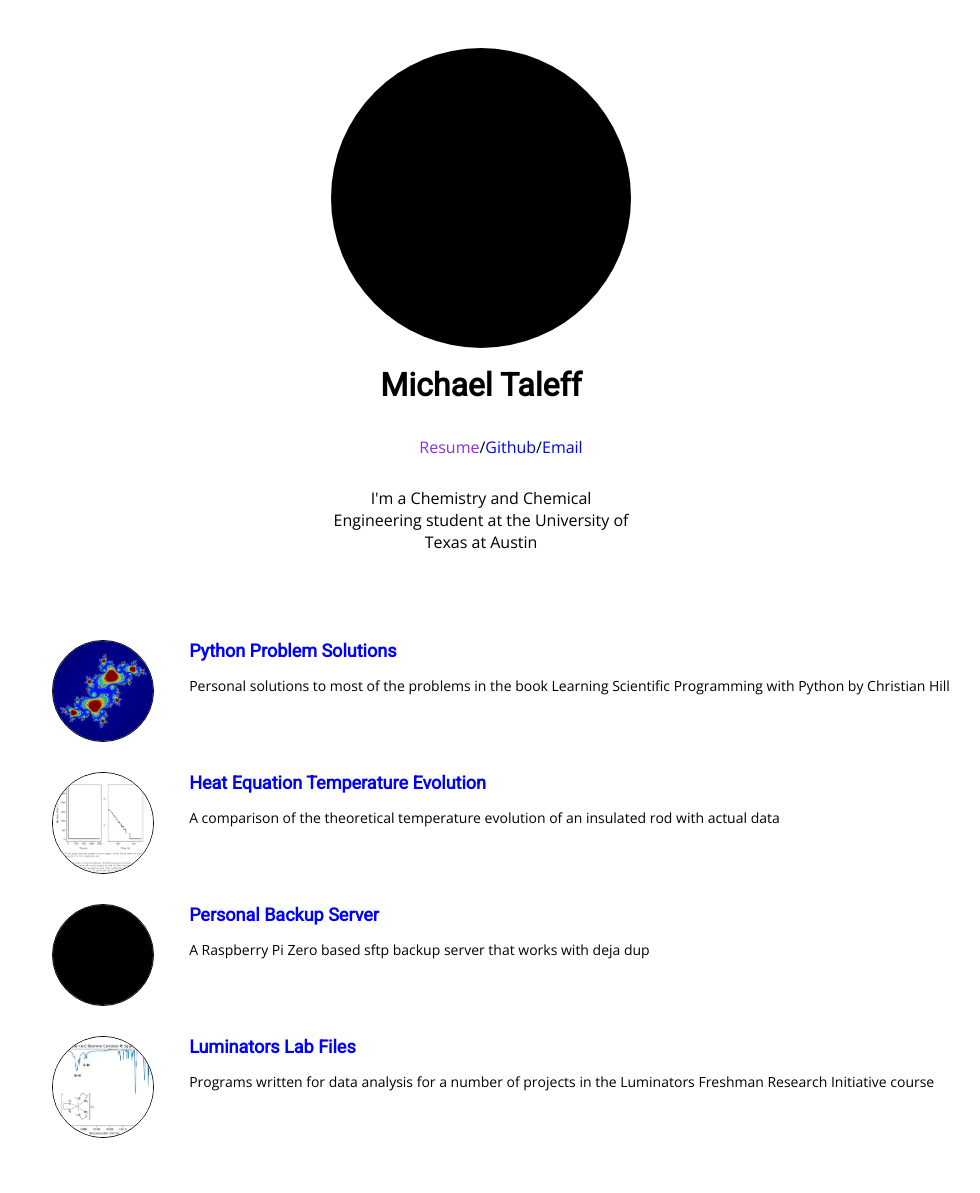
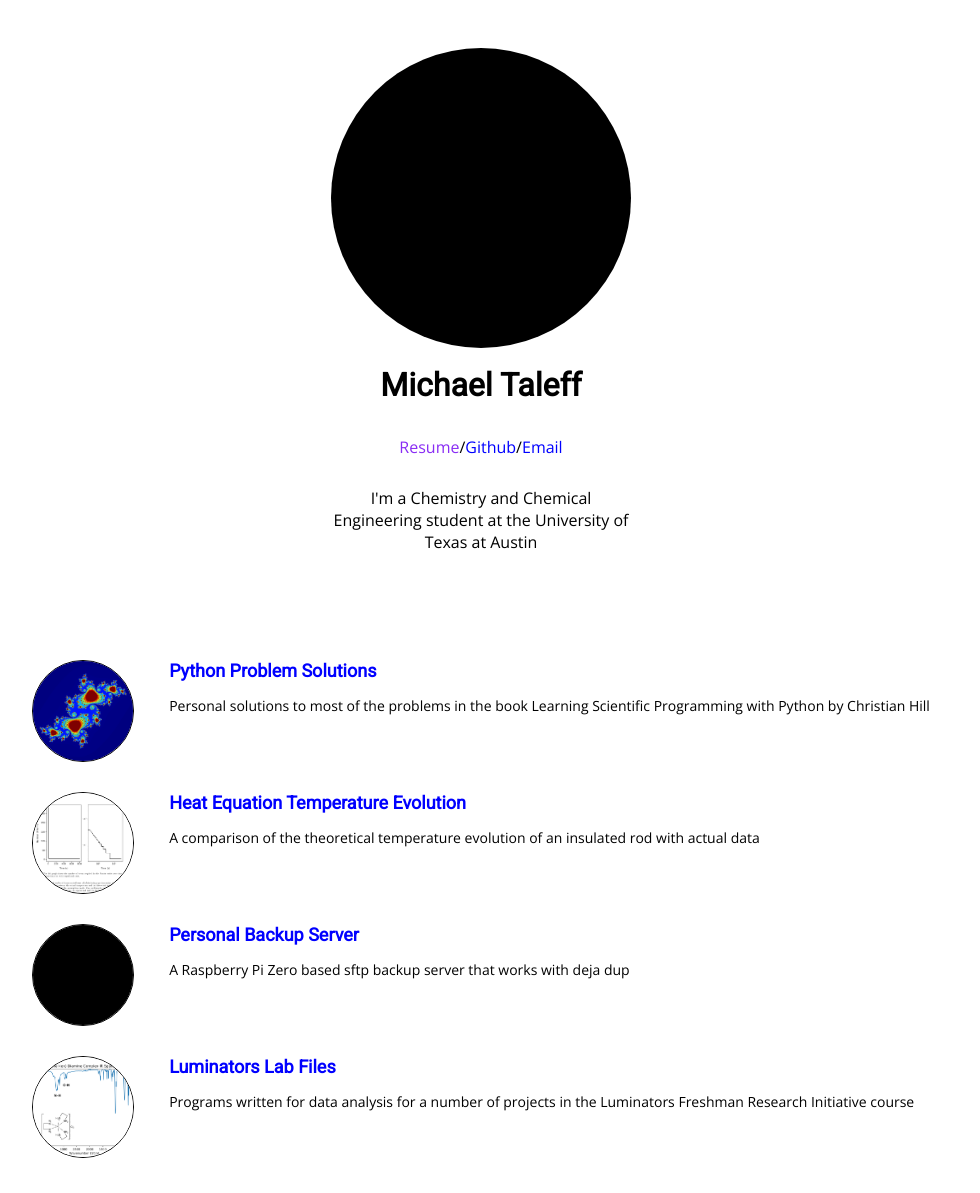
Before and after one commit to taleff/taleff.github.io, a Jekyll site: the page built from index.html, in a window 1280 px wide. Shown: the whole page, without its empty margins (135-1115 px from the left). Built offline with Jekyll 4.4.1, drawn with Linux system fonts in a browser that asks for light colours; before the commit the page ends 1153 px from its top, so only the background shows below that.

Commit message:
Update main.css

```diff
--- a/css/main.css
+++ b/css/main.css
@@ -50,6 +50,7 @@
     align-items: flex-start;
     flex-direction: column;
     flex-wrap: wrap;
+    padding: 20px;
 }
 
 img {
@@ -58,6 +59,7 @@
 
 ul {
     list-style: none;
+    padding-inline-start: 0px;
 }
 
 .profile-picture {
```
